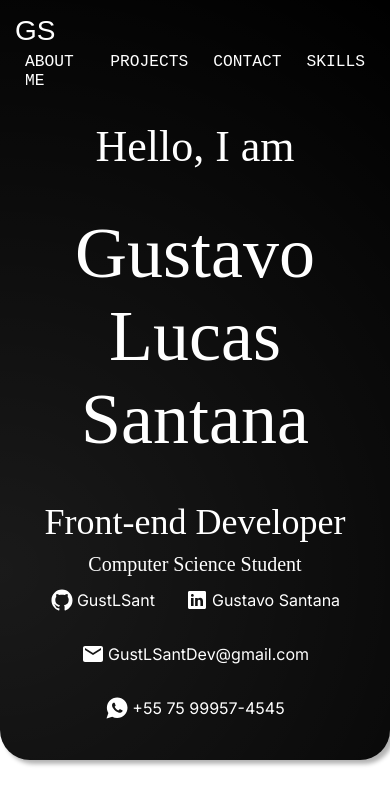
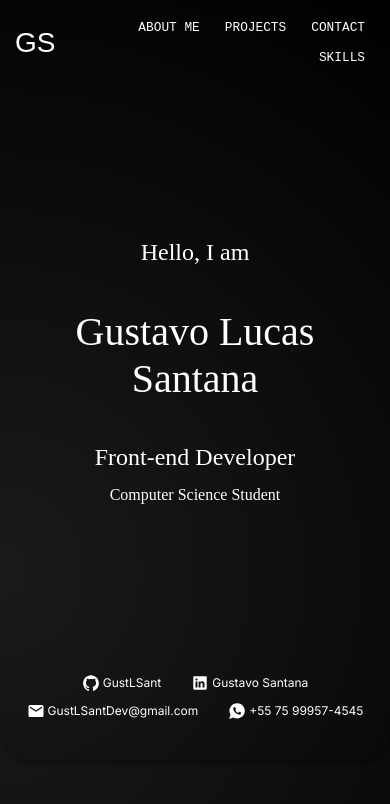
Before and after one commit to GustLSant/web-portifolio, a React (Create React App) app: page / in a window 390 px wide. Shown: the top 804 px of the page. Built offline with nearby package versions, Linux system fonts and the light colour scheme; a web font is replaced by a local one.

Commit message:
responsividade intro section

```diff
--- a/src/App.css
+++ b/src/App.css
@@ -1,38 +1,3 @@
-.App {
-  text-align: center;
+.app{
+  /* background-color: white; */
 }
-
-.App-logo {
-  height: 40vmin;
-  pointer-events: none;
-}
-
-@media (prefers-reduced-motion: no-preference) {
-  .App-logo {
-    animation: App-logo-spin infinite 20s linear;
-  }
-}
-
-.App-header {
-  background-color: #282c34;
-  min-height: 100vh;
-  display: flex;
-  flex-direction: column;
-  align-items: center;
-  justify-content: center;
-  font-size: calc(10px + 2vmin);
-  color: white;
-}
-
-.App-link {
-  color: #61dafb;
-}
-
-@keyframes App-logo-spin {
-  from {
-    transform: rotate(0deg);
-  }
-  to {
-    transform: rotate(360deg);
-  }
-}
--- a/src/App.jsx
+++ b/src/App.jsx
@@ -5,7 +5,7 @@ import './App.css';
 
 function App() {
   return (
-    <div className="App">
+    <div className="app">
       <IntroSection />
     </div>
   );
--- a/src/components/IntroSection/IntroSection.css
+++ b/src/components/IntroSection/IntroSection.css
@@ -2,6 +2,7 @@
     display: flex;
     flex-direction: column;
     justify-content: space-between;
+    gap: 15px;
     min-height: 90vh;
     background-color: black;
     background-image:
@@ -21,12 +22,14 @@
     align-items: center;
     grid-template-columns: 1fr 0.25fr 1fr;
     padding: 15px;
+    padding-bottom: 0px; /* o espacamento entre cada item vai ser feito pelo gap do intro-section */
 }
 
 .intro-section__header .head__email{
     font-family: monospace;
     flex-grow: 2;
     font-size: 1.25em;
+    word-break: break-all;
 }
 .intro-section__header .head__email:hover{
     cursor: pointer;
@@ -42,11 +45,12 @@
 .intro-section__header nav{
     display: flex;
     justify-content: end;
+    flex-wrap: wrap;
     gap: 5px;
     flex-grow: 1;
     font-family: monospace;
     font-size: 1.25em;
-}
+    font-size: clamp(0.8em, 3.0vw, 1.25em);}
 
 .intro-section__header nav p{
     padding: 5px 10px;
@@ -63,7 +67,7 @@
         display: flex;
         justify-content: space-between;
         align-items: center;
-        flex-wrap: wrap;
+        /* flex-wrap: wrap; */
     }
 
     .intro-section__header .head__email{
@@ -78,7 +82,10 @@
     display: flex;
     flex-direction: column;
     align-items: center;
-    gap: 40px;
+    justify-content: center;
+    flex-grow: 1;
+    gap: max(5vh, 40px);
+    padding: 0px 15px;
     font-family: 'Lusitana', serif;
 }
 
@@ -86,16 +93,16 @@
     text-align: center;
 }
 
-.intro-section__intro p:nth-child(1){ font-size: 2.75em; }
-.intro-section__intro p:nth-child(2){ font-size: 4.5em; }
+.intro-section__intro p:nth-child(1){ font-size: clamp(1.5em, 4.75vw, 2.25em); } /* 2.75em */
+.intro-section__intro p:nth-child(2){ font-size: clamp(2.5em, 8vw, 4.5em); } /* 4.5em */
 .intro-section__intro > div{
     display: flex;
     flex-direction: column;
     align-items: center;
-    gap: 10px;
+    gap: 15px;
 }
-.intro-section__intro > div p:nth-child(1){ font-size: 2.25em; }
-.intro-section__intro > div p:nth-child(2){ font-size: 1.25em; }
+.intro-section__intro > div p:nth-child(1){ font-size: clamp(1.5em, 4.5vw, 2.5em); } /* 2.25em */
+.intro-section__intro > div p:nth-child(2){ font-size: clamp(1.0em, 3.25vw, 1.75em); } /* 1.25em */
 
 
 
@@ -106,8 +113,10 @@
     justify-content: center;
     align-items: center;
     flex-wrap: wrap;
-    gap: 30px;
+    column-gap: 30px;
+    row-gap: 10px;
     padding-bottom: 40px;
+    font-size: clamp(0.75em, 3.0vw, 1.25em);
 }
 
 .intro-section__contact > div{
--- a/src/index.css
+++ b/src/index.css
@@ -18,7 +18,11 @@ p{
 }
 
 body {
-  margin: 0;
+  max-width: 2000px;
+  min-height: 100vh;
+  margin: auto;
+  background-color: black;
+  background-image: radial-gradient(circle at 0% 75%, rgba(255,255,255, 0.1), transparent);
   font-family: 'Inter', sans-serif;
   -webkit-font-smoothing: antialiased;
   -moz-osx-font-smoothing: grayscale;
```
